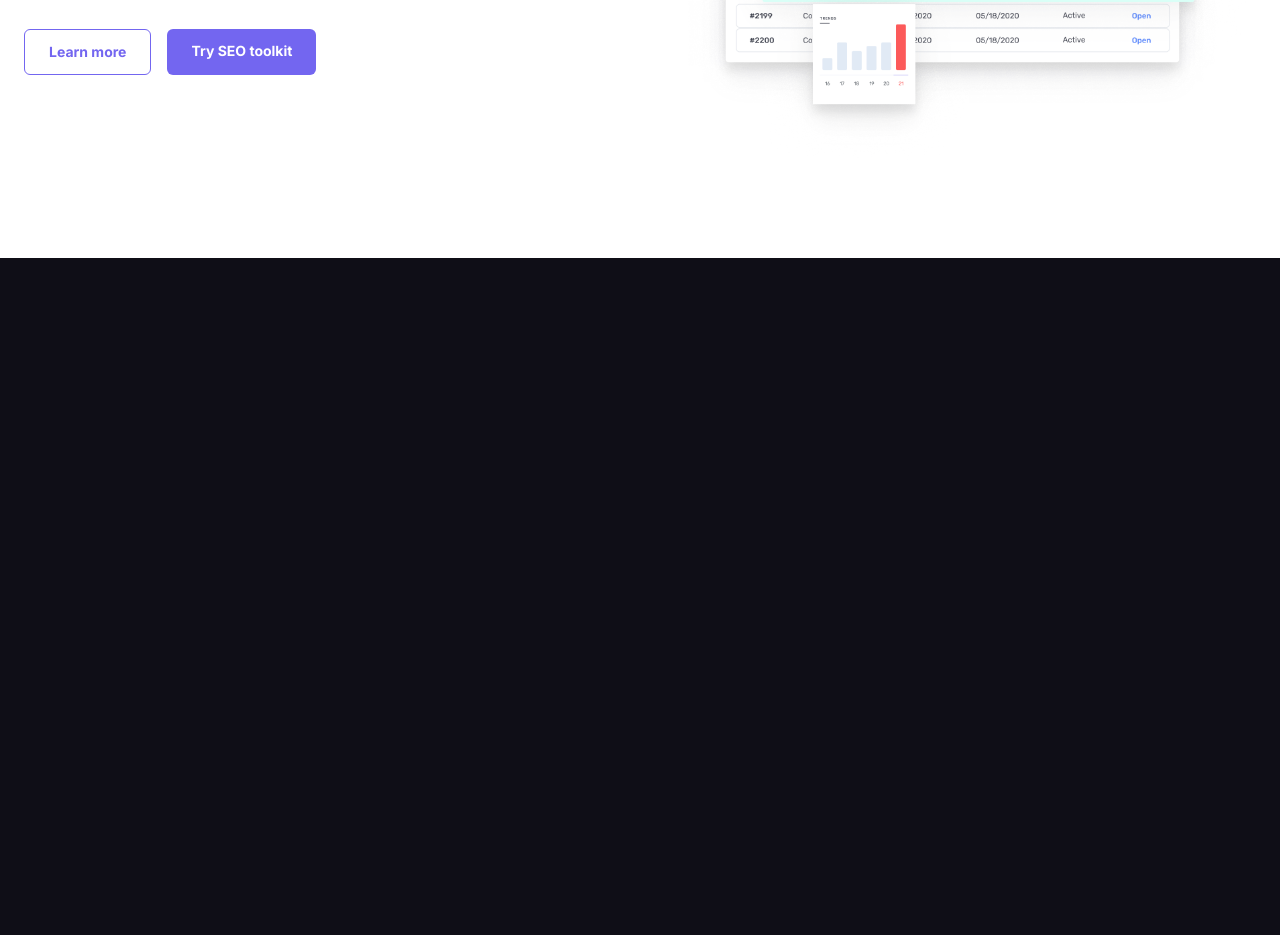
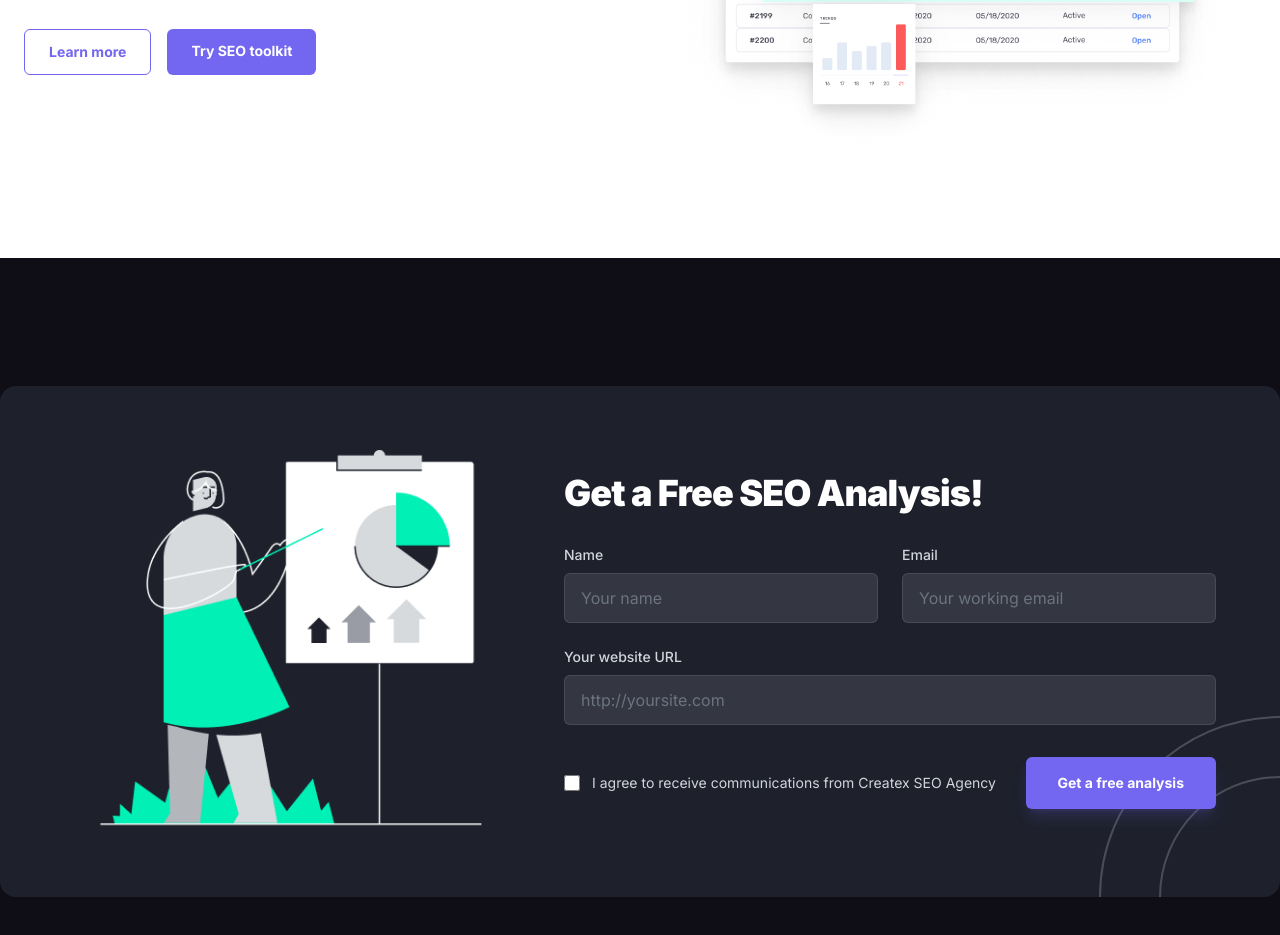
Before and after one commit to amir-arch-cyber/groupwork, a website: page src/benja.html in a window 1280 px wide. Shown: the part 3513-4448 px from the top of the page. Before the commit the page ends 3771 px from the top, so only its background shows below. Drawn offline with nearby package versions, Linux system fonts and the light colour scheme.

Commit message:
section6-benj1

```diff
--- a/src/benja.html
+++ b/src/benja.html
@@ -151,6 +151,82 @@
 
     </div>
   </div>
+<section class="bg-[#1e212c] text-white rounded-2xl overflow-hidden max-w-7xl mx-auto px-6 py-12 md:py-16 my-24 md:my-32 lg:px-16 relative">
 
+  <div class="absolute right-0 bottom-0 pointer-events-none opacity-20 hidden md:block">
+    <svg width="240" height="240" viewBox="0 0 240 240" fill="none" xmlns="http://www.w3.org/2000/svg">
+      <path d="M240 120C173.726 120 120 173.726 120 240" stroke="currentColor" stroke-width="2"/>
+      <path d="M240 60C140.589 60 60 140.589 60 240" stroke="currentColor" stroke-width="2"/>
+    </svg>
+  </div>
+
+  <div class="grid grid-cols-1 lg:grid-cols-12 gap-12 items-center relative z-10">
+
+    <div class="lg:col-span-5 flex justify-center order-2 lg:order-1">
+      <img
+        src="./imgbenj/7.png"
+        alt="SEO Free Analysis Presentation Graphic"
+        class="w-full max-w-sm h-auto object-contain"
+      />
+    </div>
+
+    <div class="lg:col-span-7 space-y-8 order-1 lg:order-2">
+      <h2 class="text-3xl md:text-4xl font-black tracking-tight text-white">
+        Get a Free SEO Analysis!
+      </h2>
+
+      <form class="space-y-6" onsubmit="event.preventDefault();">
+        <div class="grid grid-cols-1 sm:grid-cols-2 gap-6">
+          <div class="space-y-2">
+            <label for="seo-name" class="text-sm font-medium text-gray-300 block">Name</label>
+            <input
+              type="text"
+              id="seo-name"
+              placeholder="Your name"
+              class="w-full bg-white/10 border border-white/10 rounded-md px-4 py-3 text-white placeholder-gray-500 focus:outline-none focus:border-[#7366F0] focus:bg-white/15 transition duration-200"
+            />
+          </div>
+          <div class="space-y-2">
+            <label for="seo-email" class="text-sm font-medium text-gray-300 block">Email</label>
+            <input
+              type="email"
+              id="seo-email"
+              placeholder="Your working email"
+              class="w-full bg-white/10 border border-white/10 rounded-md px-4 py-3 text-white placeholder-gray-500 focus:outline-none focus:border-[#7366F0] focus:bg-white/15 transition duration-200"
+            />
+          </div>
+        </div>
+
+        <div class="space-y-2">
+          <label for="seo-url" class="text-sm font-medium text-gray-300 block">Your website URL</label>
+          <input
+            type="url"
+            id="seo-url"
+            placeholder="http://yoursite.com"
+            class="w-full bg-white/10 border border-white/10 rounded-md px-4 py-3 text-white placeholder-gray-500 focus:outline-none focus:border-[#7366F0] focus:bg-white/15 transition duration-200"
+          />
+        </div>
+
+        <div class="flex flex-col sm:flex-row sm:items-center justify-between gap-6 pt-2">
+          <label class="flex items-start gap-3 cursor-pointer text-sm text-gray-300 select-none max-w-md">
+            <input
+              type="checkbox"
+              class="w-4 h-4 mt-0.5 rounded border-white/20 bg-white/10 text-[#7366F0] focus:ring-0 focus:ring-offset-0 accent-[#7366F0]"
+            />
+            <span>I agree to receive communications from Createx SEO Agency</span>
+          </label>
+
+          <button
+            type="submit"
+            class="bg-[#7366F0] hover:bg-[#5f52dd] text-white font-bold text-sm px-8 py-4 rounded-md transition duration-200 whitespace-nowrap shadow-lg shadow-[#7366F0]/20 self-start sm:self-auto"
+          >
+            Get a free analysis
+          </button>
+        </div>
+      </form>
+    </div>
+
+  </div>
+</section>
 </body>
 </html>
```
Also changed, not shown: src/imgbenj/7.png (added).
